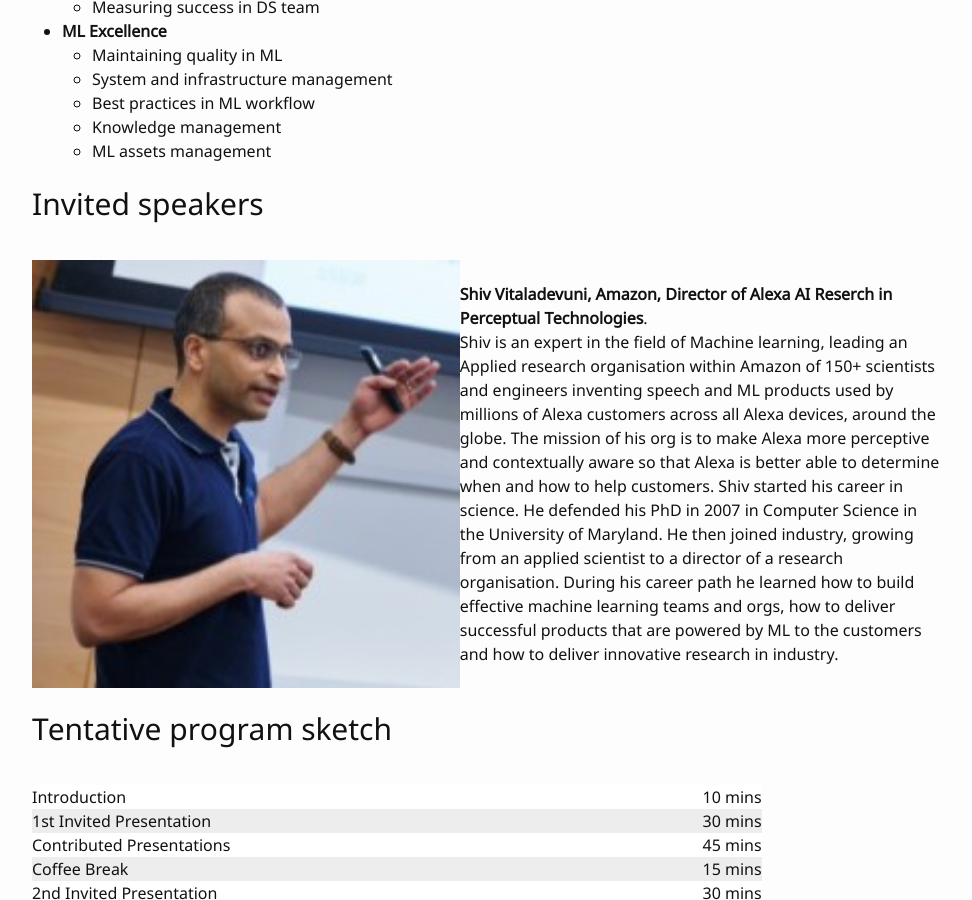
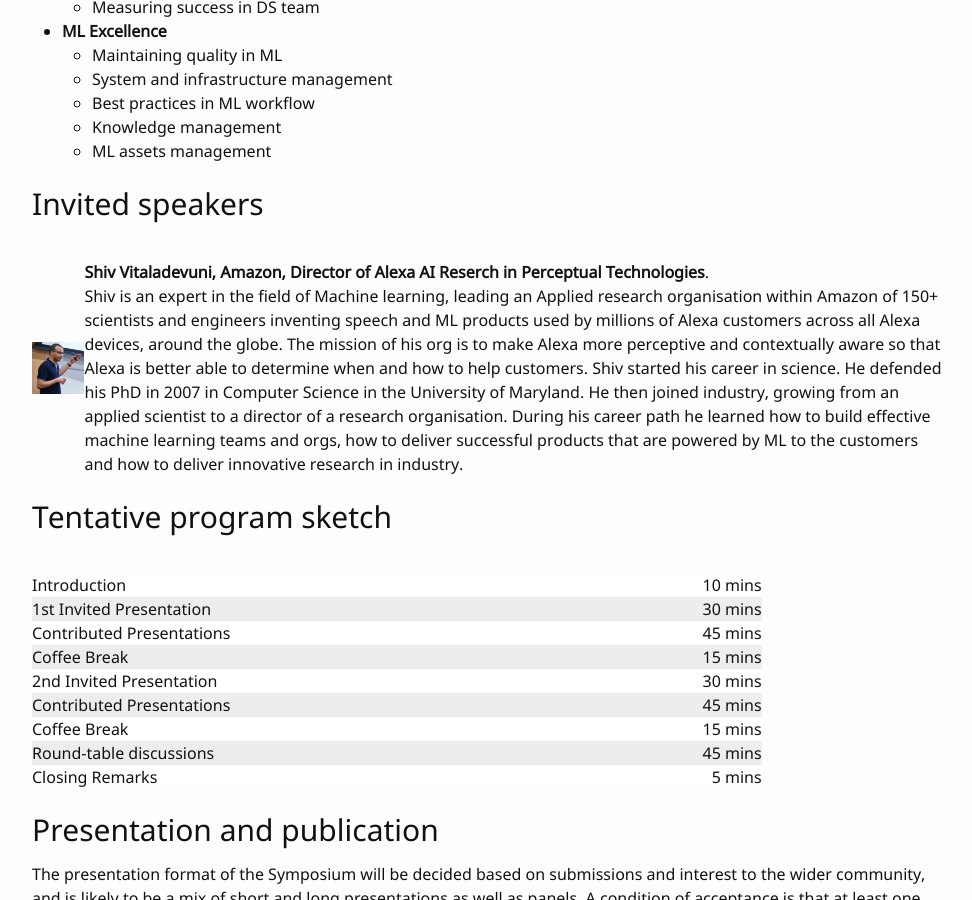
Before and after one commit to wamlm-kdd/wamlm, a Jekyll site: the page built from index.md, in a window 1280 px wide and 900 px high, scrolled down 2143 px. Shown: the whole window, without its empty margins (152-1124 px from the left). Built offline with Jekyll 4.4.1, drawn with Linux system fonts in a browser that asks for light colours; our own code applies the rules of GitHub Pages for plain Markdown files.

Commit message:
Update index.md

```diff
--- a/index.md
+++ b/index.md
@@ -74,7 +74,7 @@
 
 | | |
 |:--- |:---|
-|<img width="6900" src="images/shiv_speaker.jpeg"/> | **Shiv Vitaladevuni, Amazon, Director of Alexa AI Reserch in Perceptual Technologies**. <br/> Shiv is an expert in the field of Machine learning, leading an Applied research organisation within Amazon of 150+ scientists and engineers inventing speech and ML products used by millions of Alexa customers across all Alexa devices, around the globe. The mission of his org is to make Alexa more perceptive and contextually aware so that Alexa is better able to determine when and how to help customers. Shiv started his career in science.  He defended his PhD in 2007 in Computer Science in the University of Maryland. He then joined industry, growing from an applied scientist to a director of a research organisation. During his career path he learned how to build effective machine learning teams and orgs, how to deliver successful products that are powered by ML to the customers and how to deliver innovative research in industry. |
+|<img width="400px" src="images/shiv_speaker.jpeg"/> | **Shiv Vitaladevuni, Amazon, Director of Alexa AI Reserch in Perceptual Technologies**. <br/> Shiv is an expert in the field of Machine learning, leading an Applied research organisation within Amazon of 150+ scientists and engineers inventing speech and ML products used by millions of Alexa customers across all Alexa devices, around the globe. The mission of his org is to make Alexa more perceptive and contextually aware so that Alexa is better able to determine when and how to help customers. Shiv started his career in science.  He defended his PhD in 2007 in Computer Science in the University of Maryland. He then joined industry, growing from an applied scientist to a director of a research organisation. During his career path he learned how to build effective machine learning teams and orgs, how to deliver successful products that are powered by ML to the customers and how to deliver innovative research in industry. |
 
 
 
```
